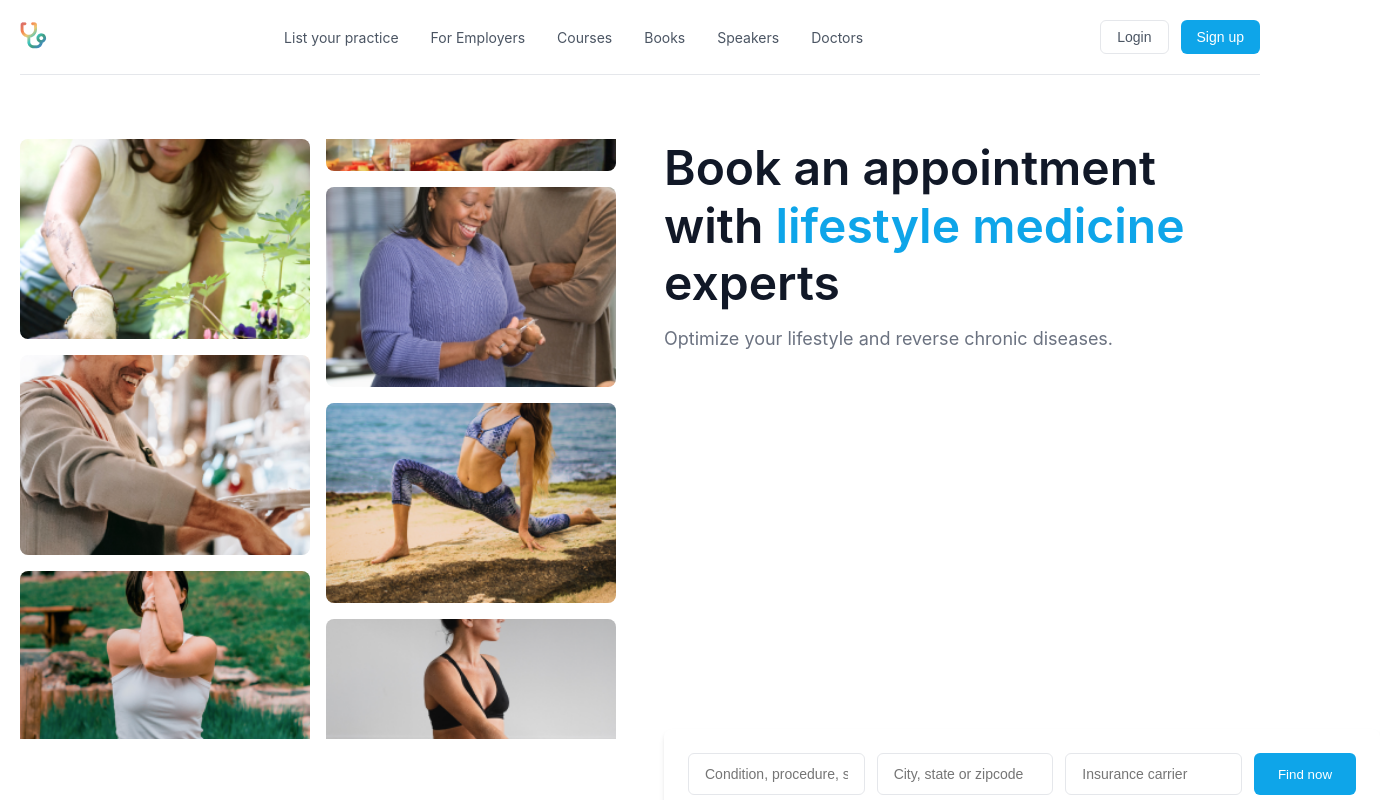
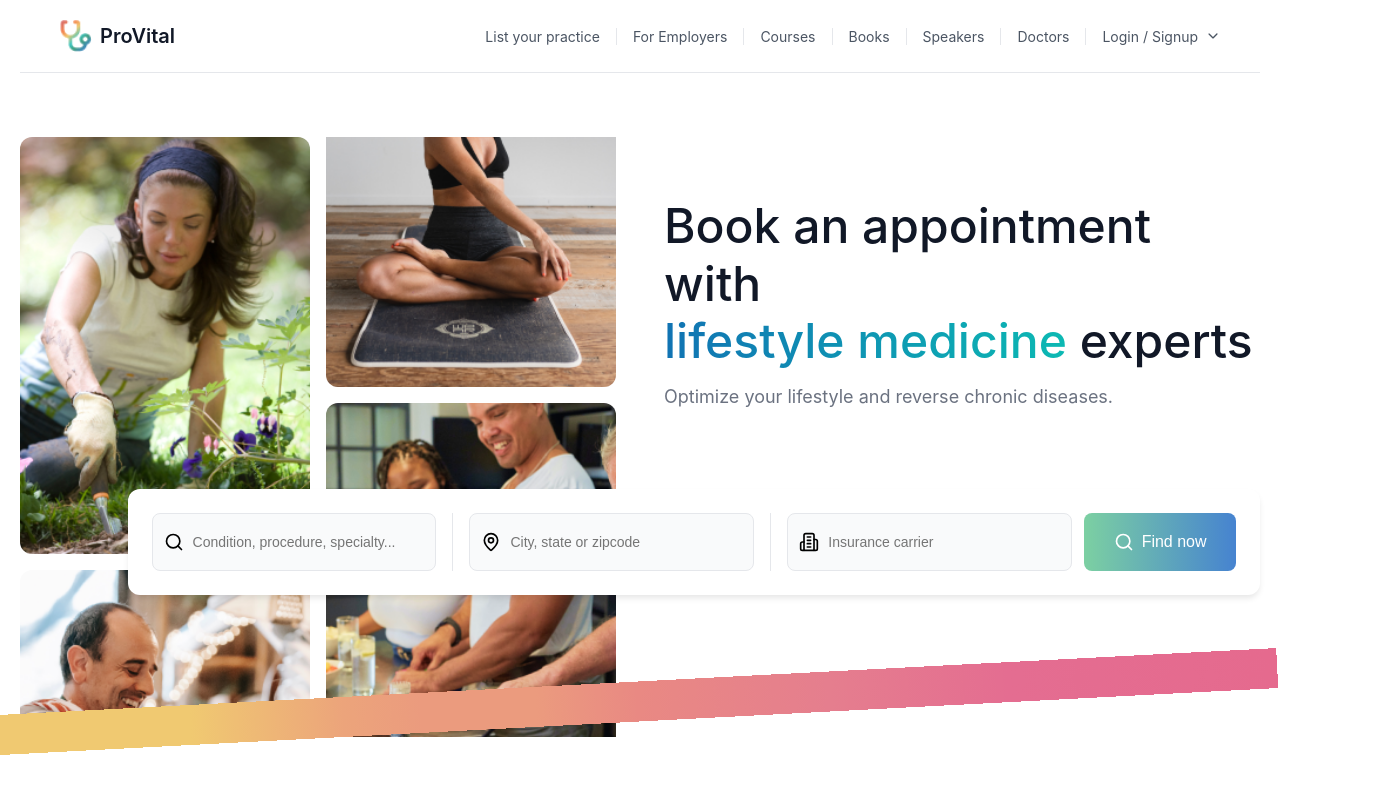
Before and after one commit to Kanishk3813/Proactively_Task, a React (Create React App) app: page / in a window 1280 px wide. Shown: the top 800 px of the page, 1380 px wide, since content can reach past the window. Built offline with nearby package versions, Linux system fonts and the light colour scheme.

Commit message:
Second Draft

```diff
--- a/package.json
+++ b/package.json
@@ -11,6 +11,7 @@
     "lucide-react": "^0.464.0",
     "react": "^18.3.1",
     "react-dom": "^18.3.1",
+    "react-icons": "^5.4.0",
     "react-scripts": "5.0.1",
     "web-vitals": "^2.1.4"
   },
--- a/src/App.css
+++ b/src/App.css
@@ -17,71 +17,234 @@
   display: flex;
   justify-content: space-between;
   align-items: center;
-  padding: 20px 0;
+  padding: 20px 40px;
   border-bottom: 1px solid #E5E7EB;
 }
 
-.navbar-middle {
+.navbar-left {
   display: flex;
-  gap: 32px;
+  align-items: center;
+  gap: 8px;
 }
 
-.navbar-middle a {
-  text-decoration: none;
-  color: #4B5563;
-  font-size: 14px;
+.logo {
+  height: 32px;
+}
+
+.brand-name {
+  font-size: 20px;
+  font-weight: 600;
+  color: #111827;
 }
 
 .navbar-right {
   display: flex;
-  gap: 12px;
+  align-items: center;
 }
 
-.navbar button {
-  padding: 8px 16px;
+.navbar-links {
+  display: flex;
+  align-items: center;
+}
+
+.navbar-links a {
+  text-decoration: none;
+  color: #4B5563;
+  font-size: 14px;
+  padding: 0 16px;
+  border-right: 1px solid #E5E7EB;
+}
+
+.navbar-links a:last-child {
+  border-right: none;
+}
+
+.dropdown-content {
+  position: absolute;
+  right: 0;
+  top: 100%;
+  margin-top: 8px;
+  background-color: white;
+  border: 1px solid #E5E7EB;
   border-radius: 6px;
+  min-width: 200px;
+  box-shadow: 0 4px 6px -1px rgba(0, 0, 0, 0.1);
+  display: none;
+  z-index: 1000;
+}
+
+.dropdown-content.active {
+  display: block;
+}
+
+.dropdown-section {
+  padding: 12px 16px;
+  border-bottom: 1px solid #E5E7EB;
+}
+
+.dropdown-section:last-child {
+  border-bottom: none;
+}
+
+.dropdown-section h3 {
   font-size: 14px;
+  font-weight: 500;
+  color: #111827;
+  margin-bottom: 4px;
+}
+
+.dropdown-links {
+  display: flex;
+  gap: 8px;
+  align-items: center;
+}
+
+.dropdown-links a {
+  color: #2563EB;
+  text-decoration: none;
+  font-size: 14px;
+  border: none;
+  padding: 0;
+}
+
+.dropdown-links span {
+  color: #E5E7EB;
+}
+
+.login-signup {
+  font-size: 14px;
+  color: #4B5563;
+  cursor: pointer;
+  display: flex;
+  align-items: center;
+  gap: 4px;
+  padding-left: 16px;
+  border-left: 1px solid #E5E7EB;
+  position: relative;
+}
+
+.login-signup:hover {
+  color: #111827;
+}
+
+.dropdown-arrow {
+  margin-left: 4px;
+  transition: transform 0.2s ease;
+}
+
+.dropdown-arrow.active {
+  transform: rotate(180deg);
+}
+
+.mobile-menu-btn {
+  display: none;
+  background-color: transparent;
+  border: none;
+  color: #4B5563;
+  font-size: 24px;
   cursor: pointer;
 }
 
-.login-btn {
-  background: transparent;
-  border: 1px solid #E5E7EB;
-  color: #4B5563;
-}
+@media (max-width: 768px) {
+  .navbar {
+    padding: 16px;
+  }
 
-.signup-btn {
-  background: #0EA5E9;
-  border: none;
-  color: white;
+  .navbar-links {
+    position: fixed;
+    top: 0;
+    left: 0;
+    width: 100%;
+    height: 100%;
+    background-color: white;
+    border-bottom: 1px solid #E5E7EB;
+    flex-direction: column;
+    align-items: start;
+    padding: 16px;
+    display: none;
+    overflow-y: auto;
+    animation: slideIn 0.3s ease-out forwards;
+  }
+
+  .navbar-links.active {
+    display: flex;
+  }
+
+  .navbar-links a {
+    display: block;
+    padding: 12px 0;
+    border-right: none;
+    border-bottom: 1px solid #E5E7EB;
+  }
+
+  .navbar-links a:last-child {
+    border-bottom: none;
+  }
+
+  .login-signup {
+    border-left: none;
+    padding-left: 0;
+  }
+
+  .mobile-menu-btn {
+    display: block;
+  }
+
+  @keyframes slideIn {
+    0% {
+      transform: translateX(-100%);
+    }
+    100% {
+      transform: translateX(0);
+    }
+  }
 }
 
 /* Hero styles */
+.colored-patch {
+  position: absolute;
+  bottom: 45px;
+  left: 0;
+  right: 0;
+  height: 40px;
+  background: rgb(240,201,113);
+  background: linear-gradient(90deg, rgba(240,201,113,1) 0%, rgba(240,201,113,1) 15%, rgba(236,164,123,1) 27%, rgba(235,155,126,1) 33%, rgba(235,155,126,1) 42%, rgba(233,137,131,1) 50%, rgba(229,126,142,1) 65%, rgba(228,109,145,1) 79%, rgba(229,106,142,1) 100%);
+  transform: rotate(-3deg);
+  transform-origin: bottom left;
+  z-index: 1;
+  }
+
 .hero {
   display: flex;
   flex-direction: row-reverse;
   padding: 64px 0;
   gap: 48px;
-  position: relative; /* Add relative positioning to parent */
+  position: relative;
 }
 
 .hero-content {
   flex: 1;
-  position: relative; /* Add relative positioning */
-  z-index: 2; /* Ensure content stays above images */
+  position: relative;
+  z-index: 2;
+  top: 60px;
 }
 
 .hero-content h1 {
   font-size: 48px;
-  font-weight: 600;
+  font-family: 'Inter', sans-serif;
+  font-weight: 500;
   color: #111827;
   margin-bottom: 16px;
   line-height: 1.2;
 }
 
 .hero-content .highlight {
-  color: #0EA5E9;
+  background: linear-gradient(90deg, #1173B3 0%, #0CB9B3 100%);
+  -webkit-background-clip: text; /* For Safari and Chrome */
+  -webkit-text-fill-color: transparent; /* Makes the text transparent so the gradient shows */
+  background-clip: text; /* Standard property for Firefox */
 }
+
 
 .hero-content p {
   font-size: 18px;
@@ -91,44 +254,76 @@
 
 .search-bar {
   display: flex;
+  position: relative;
   gap: 12px;
   margin-top: 32px;
-  position: absolute; /* Change to absolute positioning */
-  left: 0;
-  right: -120px; /* Extend beyond the content area */
-  bottom: -80px; /* Position it lower to overlap images */
-  background: white; /* Add background to ensure text is readable */
+  width: 190%;
+  right: 90%;
+  top: 50px;
+  background: white;
   padding: 24px;
-  border-radius: 8px;
-  box-shadow: 0 4px 6px -1px rgba(0, 0, 0, 0.1), 0 2px 4px -1px rgba(0, 0, 0, 0.06);
+  border-radius: 12px;
+  box-shadow: 0 4px 6px -1px rgba(0, 0, 0, 0.1);
+}
+
+.search-input, .location-input, .insurance-input {
+  position: relative;
+  flex: 1;
+}
+
+.input-icon {
+  position: absolute;
+  left: 12px;
+  top: 50%;
+  transform: translateY(-50%);
 }
 
 .search-bar input {
-  padding: 12px 16px;
+  padding: 20px 16px 20px 40px;
   border: 1px solid #E5E7EB;
-  border-radius: 6px;
+  border-radius: 8px;
   font-size: 14px;
   width: 100%;
+  outline: none;
+  background-color: #f9fafb;
 }
 
-.search-bar button {
+.search-bar input:focus {
+  border-color: #0EA5E9;
+}
+
+.search-divider {
+  width: 1px;
+  background-color: #E5E7EB;
+  margin: 0 4px;
+}
+
+.find-now {
+  display: flex;
+  align-items: center;
+  justify-content: center;
+  gap: 8px; /* Space between icon and text */
+  width: 14%;
+  font-size: 16px;
   padding: 12px 24px;
-  background: #0EA5E9;
+  background: linear-gradient(90deg, #7CD0A2 0%, #4683D0 100%);
   color: white;
   border: none;
-  border-radius: 6px;
+  border-radius: 8px;
   cursor: pointer;
-  white-space: nowrap;
+  font-weight: 500;
+  transition: background-color 0.2s;
 }
+
 
 .hero-images {
   flex: 1;
   display: flex;
   gap: 16px;
   height: 600px;
-  position: relative; /* Keep relative positioning */
-  z-index: 1; /* Ensure images are behind content */
-  overflow: hidden; /* Hide the overflowing images */
+  position: relative;
+  z-index: 1;
+  overflow: hidden;
 }
 
 .image-column {
@@ -136,7 +331,68 @@
   flex-direction: column;
   gap: 16px;
   width: 50%;
-  animation: loopAnimation 30s linear infinite; /* Add looping animation */
+  animation: loopAnimation 30s linear infinite;
+}
+
+.image-column img {
+  width: 100%;
+  border-radius: 12px;
+  object-fit: cover;
+  height: 70%;
+}
+
+.image-column.left {
+  animation: slideDown 15s linear infinite;
+}
+
+.image-column.right {
+  animation: slideUp 15s linear infinite;
+}
+
+@keyframes slideDown {
+  0% { transform: translateY(0); }
+  100% { transform: translateY(-100%); }
+}
+
+@keyframes slideUp {
+  0% { transform: translateY(-100%); }
+  100% { transform: translateY(0); }
+}
+
+@media (max-width: 768px) {
+  .hero {
+    flex-direction: column;
+  }
+
+  .hero-content {
+    top: 0px;
+  }
+
+  .hero-content h1 {
+    font-size: 28px;
+    font-weight: 600;
+  }
+
+  .find-now {
+    width: 100%;
+  }
+
+
+  .search-bar {
+    position: relative;
+    right: 0;
+    top: 0;
+    flex-direction: column;
+    width: 100%;
+  }
+
+  .search-divider {
+    display: none;
+  }
+
+  .hero-images {
+    display: none;
+  }
 }
 
 /* Animation for infinite looping */
@@ -146,12 +402,6 @@
   100% { transform: translateY(0); } /* Bring them back to original position */
 }
 
-.image-column img {
-  width: 100%;
-  border-radius: 8px;
-  object-fit: cover;
-  height: 200px;
-}
 
 /* Adjusting the images for the infinite loop by duplicating */
 .image-column.left {
@@ -330,6 +580,11 @@
     flex-direction: column;
   }
 
+  .pillar-card {
+    height: 100%;
+    padding-bottom: 15px;
+  }
+
   .hero-images {
     display: none;
   }
--- a/src/components/Hero.jsx
+++ b/src/components/Hero.jsx
@@ -1,32 +1,39 @@
-import React from 'react';
+import React from "react";
+import { Search, MapPin, Building2 } from "lucide-react";
 
 const Hero = () => {
   return (
+    <>
       <section className="hero">
         <div className="hero-content">
-        <h1>Book an appointment with <span className="highlight">lifestyle medicine</span> experts</h1>
+          <h1>
+            Book an appointment with <br />
+            <span className="highlight">lifestyle medicine</span> experts
+          </h1>
           <p>Optimize your lifestyle and reverse chronic diseases.</p>
 
           <div className="search-bar">
             <div className="search-input">
+              <Search className="input-icon text-gray-400" size={20} />
               <input
                 type="text"
                 placeholder="Condition, procedure, specialty..."
               />
             </div>
+            <div className="search-divider" />
             <div className="location-input">
-            <input
-              type="text"
-              placeholder="City, state or zipcode"
-            />
+              <MapPin className="input-icon text-gray-400" size={20} />
+              <input type="text" placeholder="City, state or zipcode" />
             </div>
+            <div className="search-divider" />
             <div className="insurance-input">
-            <input
-              type="text"
-              placeholder="Insurance carrier"
-            />
+              <Building2 className="input-icon text-gray-400" size={20} />
+              <input type="text" placeholder="Insurance carrier" />
             </div>
-          <button className="find-now">Find now</button>
+            <button className="find-now">
+              <Search size={20} />
+              <span>Find now</span>
+            </button>
           </div>
         </div>
 
@@ -36,7 +43,6 @@ const Hero = () => {
             <img src="/2.png" alt="Yoga practice" />
             <img src="/3.png" alt="Beach exercise" />
             <img src="/4.png" alt="Meditation" />
-    {/* Duplicate images for seamless scrolling */}
             <img src="/1.png" alt="Healthy cooking" />
             <img src="/2.png" alt="Yoga practice" />
             <img src="/3.png" alt="Beach exercise" />
@@ -47,15 +53,15 @@ const Hero = () => {
             <img src="/6.png" alt="Stretching" />
             <img src="/7.png" alt="Cooking" />
             <img src="/8.png" alt="Cutting" />
-    {/* Duplicate images for seamless scrolling */}
             <img src="/5.png" alt="Doctor consultation" />
             <img src="/6.png" alt="Stretching" />
             <img src="/7.png" alt="Cooking" />
             <img src="/8.png" alt="Cutting" />
           </div>
         </div>
-
       </section>
+      <div className="colored-patch"></div>
+    </>
   );
 };
 
--- a/src/components/Navbar.jsx
+++ b/src/components/Navbar.jsx
@@ -1,12 +1,23 @@
-import React from 'react';
+import React, { useState } from 'react';
+import { IoIosArrowDown, IoIosMenu } from "react-icons/io";
 
 const Navbar = () => {
+  const [showDropdown, setShowDropdown] = useState(false);
+  const [showMobileMenu, setShowMobileMenu] = useState(false);
+
+  const toggleMobileMenu = () => {
+    setShowMobileMenu(!showMobileMenu);
+  };
+
   return (
     <nav className="navbar">
       <div className="navbar-left">
         <img src="/logo.png" alt="ProVital" className="logo" />
+        <span className="brand-name">ProVital</span>
       </div>
-      <div className="navbar-middle">
+
+      <div className="navbar-right">
+        <div className={`navbar-links ${showMobileMenu ? 'active' : ''}`}>
           <a href="#">List your practice</a>
           <a href="#">For Employers</a>
           <a href="#">Courses</a>
@@ -14,9 +25,33 @@ const Navbar = () => {
           <a href="#">Speakers</a>
           <a href="#">Doctors</a>
         </div>
-      <div className="navbar-right">
-        <button className="login-btn">Login</button>
-        <button className="signup-btn">Sign up</button>
+        <div className="login-signup" onClick={() => setShowDropdown(!showDropdown)}>
+          Login / Signup
+          <IoIosArrowDown className={`dropdown-arrow ${showDropdown ? 'active' : ''}`} />
+          {showDropdown && (
+            <div className="dropdown-content active">
+              <div className="dropdown-section">
+                <h3>Doctor</h3>
+                <div className="dropdown-links">
+                  <a href="#">Login</a>
+                  <span>|</span>
+                  <a href="#">Sign up</a>
+                </div>
+              </div>
+              <div className="dropdown-section">
+                <h3>Patients</h3>
+                <div className="dropdown-links">
+                  <a href="#">Login</a>
+                  <span>|</span>
+                  <a href="#">Sign up</a>
+                </div>
+              </div>
+            </div>
+          )}
+        </div>
+        <button className="mobile-menu-btn" onClick={toggleMobileMenu}>
+          <IoIosMenu />
+        </button>
       </div>
     </nav>
   );
```
Also changed, not shown: 1 other file (tests, documents, lock files or other folders). Lines whose indentation alone changed are shown as unchanged.
